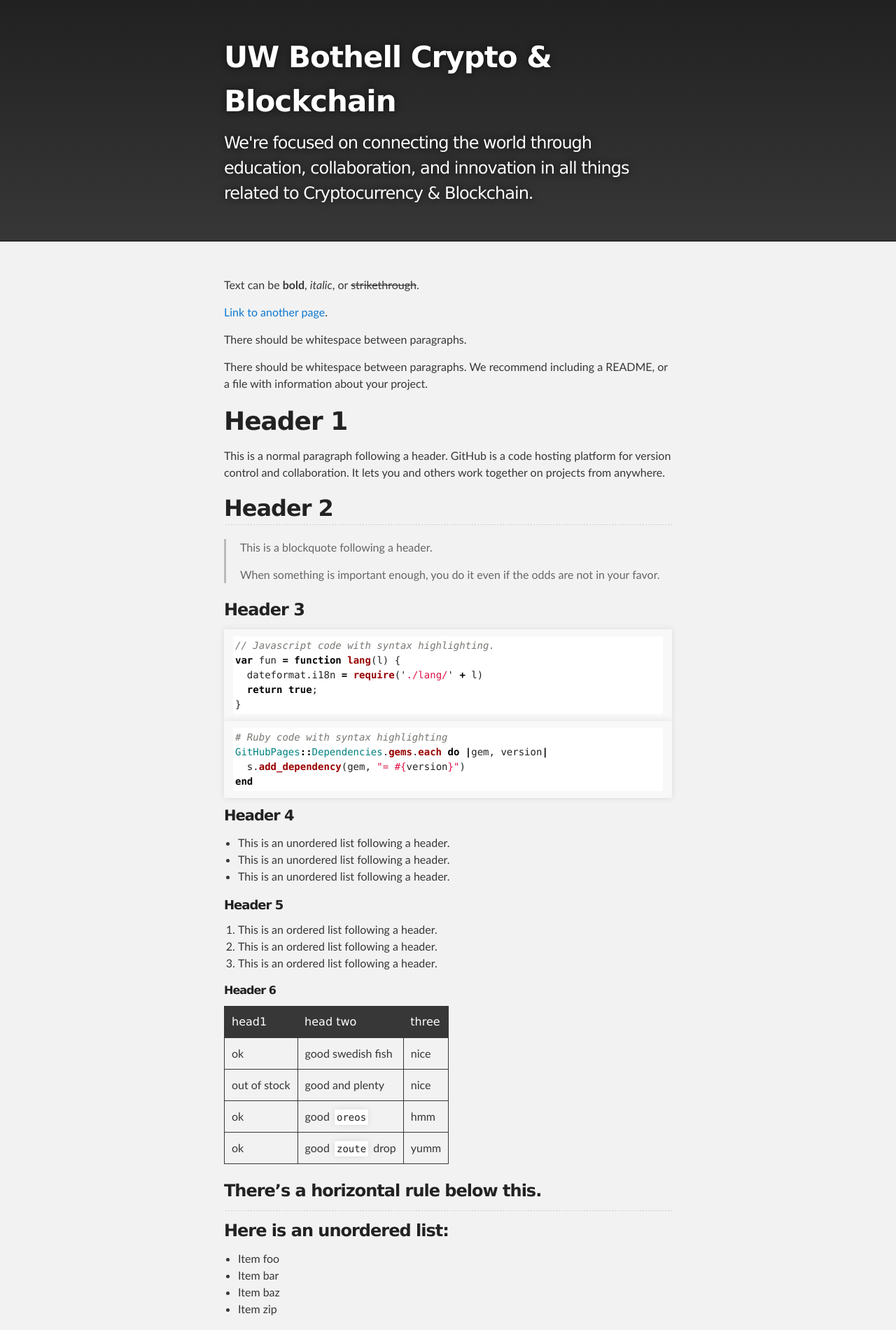
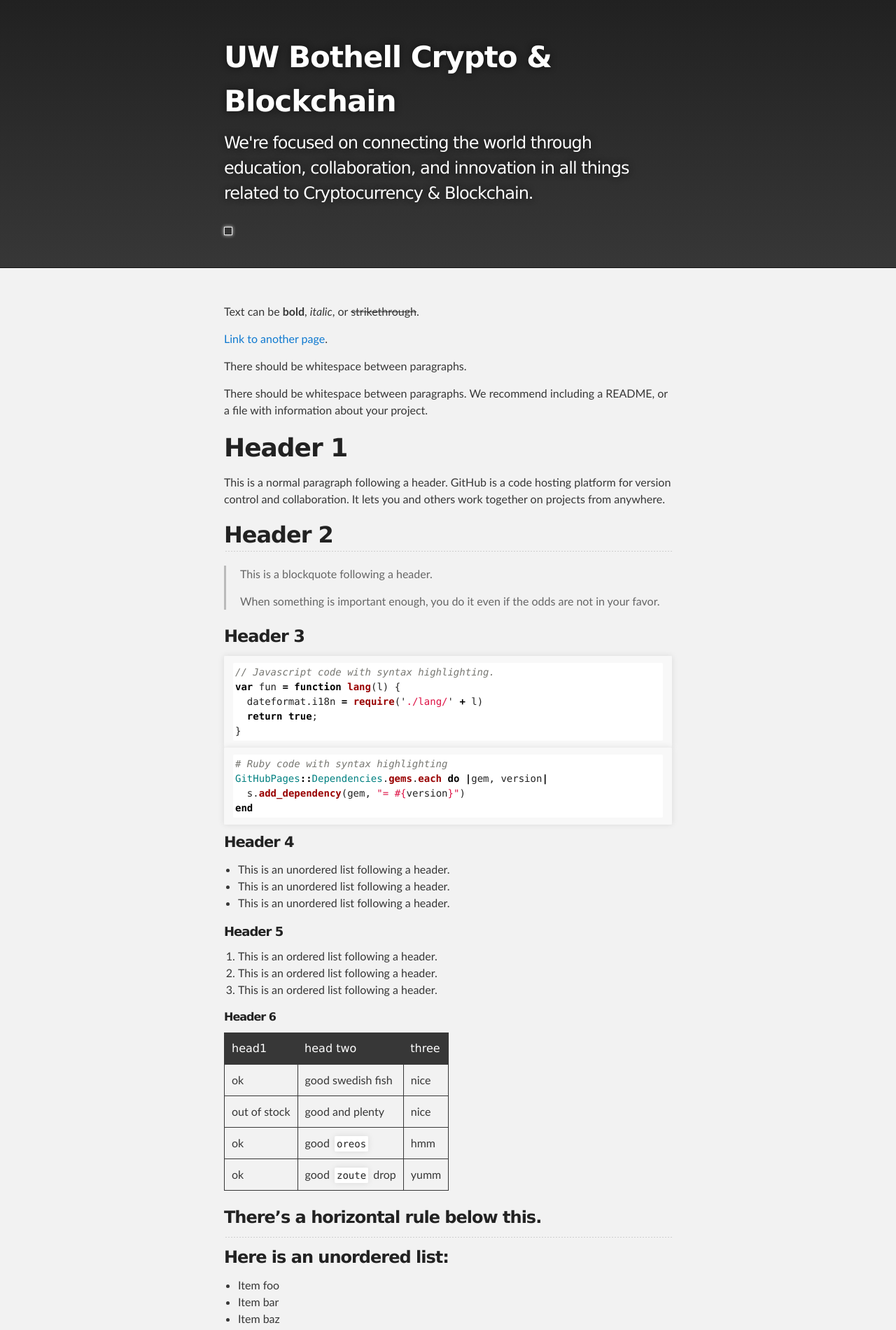
Before and after one commit to satrask/satrask-webtest-repo.github.io, a Jekyll site: the page built from index.md, in a window 1280 px wide. Shown: the top 1900 px of the page at 70% size. Built offline with Jekyll 4.4.1, drawn with Linux system fonts in a browser that asks for light colours.

Commit message:
Update default.html

```diff
--- a/_layouts/default.html
+++ b/_layouts/default.html
@@ -20,7 +20,7 @@
           {% endif %}
           <h1 id="project_title">{{ site.title | default: site.github.repository_name }}</h1>
           <h2 id="project_tagline">{{ site.description | default: site.github.project_tagline }}</h2>
-
+          <img class="banner" src="" />
           {% if site.show_downloads %}
             <section id="downloads">
               <a class="zip_download_link" href="{{ site.github.zip_url }}">Download this project as a .zip file</a>
```
